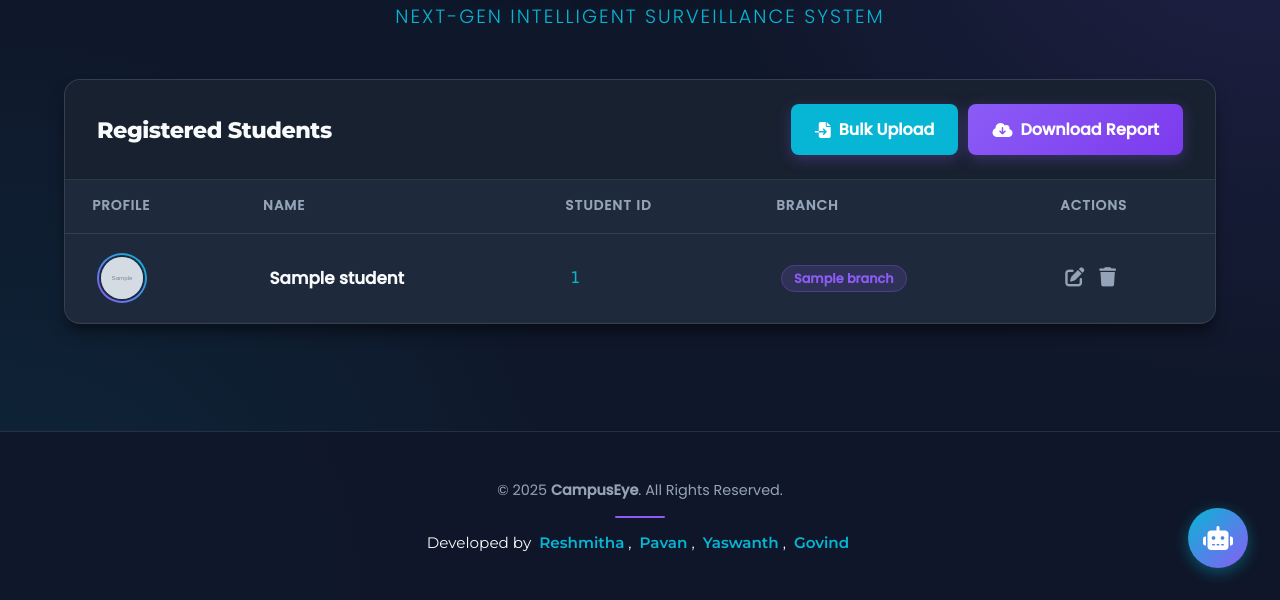
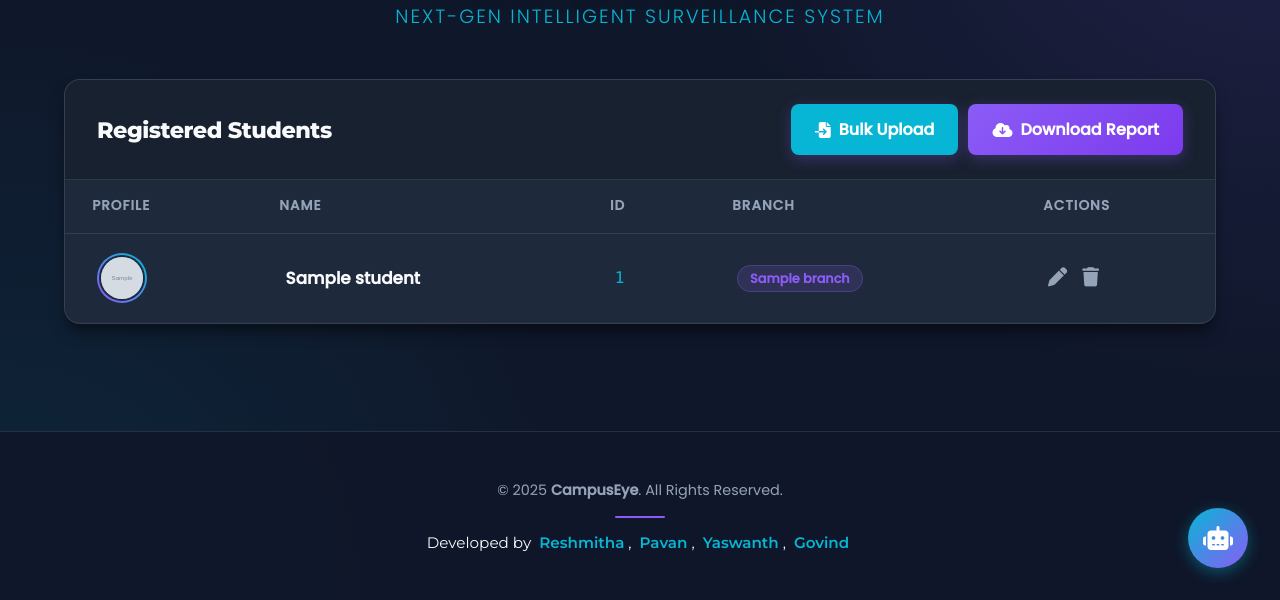
Before and after one commit to campuseyebatch14/CampusEye-new-repo, a Flask app: page / in a window 1280 px wide. Shown: the part 200-800 px from the top of the page. Run offline with Flask 3, Linux system fonts and the light colour scheme; grey boxes marked "Sample" are stand-in pictures; a database or web service that is not in the repository returns one stand-in record (values such as "Sample title"); parts of the project's set-up code (start-up, migrations or seed data) failed here and were passed over; some libraries are stand-ins or nearby versions.

Commit message:
Update index.html

```diff
--- a/templates/index.html
+++ b/templates/index.html
@@ -1,7 +1,5 @@
 {% extends "base.html" %}
-
 {% set active_page = "index" %}
-
 {% block main %}
 <main class="dashboard">
     <div class="hero-section">
@@ -16,7 +14,6 @@
                 <a href="{{ url_for('bulk_upload') }}" class="btn download-btn" style="background: var(--accent-secondary);">
                     <i class="fa-solid fa-file-import"></i> Bulk Upload
                 </a>
-
                 <a href="{{ url_for('download_report') }}" class="btn download-btn">
                     <i class="fa-solid fa-cloud-arrow-down"></i> Download Report
                 </a>
@@ -27,32 +24,20 @@
             <table>
                 <thead>
                     <tr>
-                        <th>Profile</th>
-                        <th>Name</th>
-                        <th>Student ID</th>
-                        <th>Branch</th>
-                        <th>Actions</th>
+                        <th>Profile</th><th>Name</th><th>ID</th><th>Branch</th><th>Actions</th>
                     </tr>
                 </thead>
                 <tbody>
                     {% for student in students_list %}
                     <tr class="student-row">
-                        <td>
-                            <div class="img-wrapper">
-                                <img src="{{student['photoUrl']}}" alt="{{student['name']}}">
-                            </div>
-                        </td>
+                        <td><div class="img-wrapper"><img src="{{student['photoUrl']}}" alt="{{student['name']}}"></div></td>
                         <td class="name-cell">{{student['name']}}</td>
                         <td class="id-cell">{{student['studentId']}}</td>
                         <td><span class="branch-badge">{{student['branch']}}</span></td>
                         <td>
                             <div class="action-buttons">
-                                <a class="icon-btn edit" title="Edit" href="{{ url_for('edit_student', student_id = student.studentId) }}">
-                                    <i class="fa-solid fa-pen-to-square"></i>
-                                </a>
-                                <a class="icon-btn delete" title="Delete" href="{{url_for('delete_student', student_id = student.studentId)}}">
-                                    <i class="fa-solid fa-trash"></i>
-                                </a>
+                                <a class="icon-btn edit" href="{{ url_for('edit_student', student_id = student.studentId) }}"><i class="fa-solid fa-pen"></i></a>
+                                <a class="icon-btn delete" href="{{url_for('delete_student', student_id = student.studentId)}}"><i class="fa-solid fa-trash"></i></a>
                             </div>
                         </td>
                     </tr>
```
